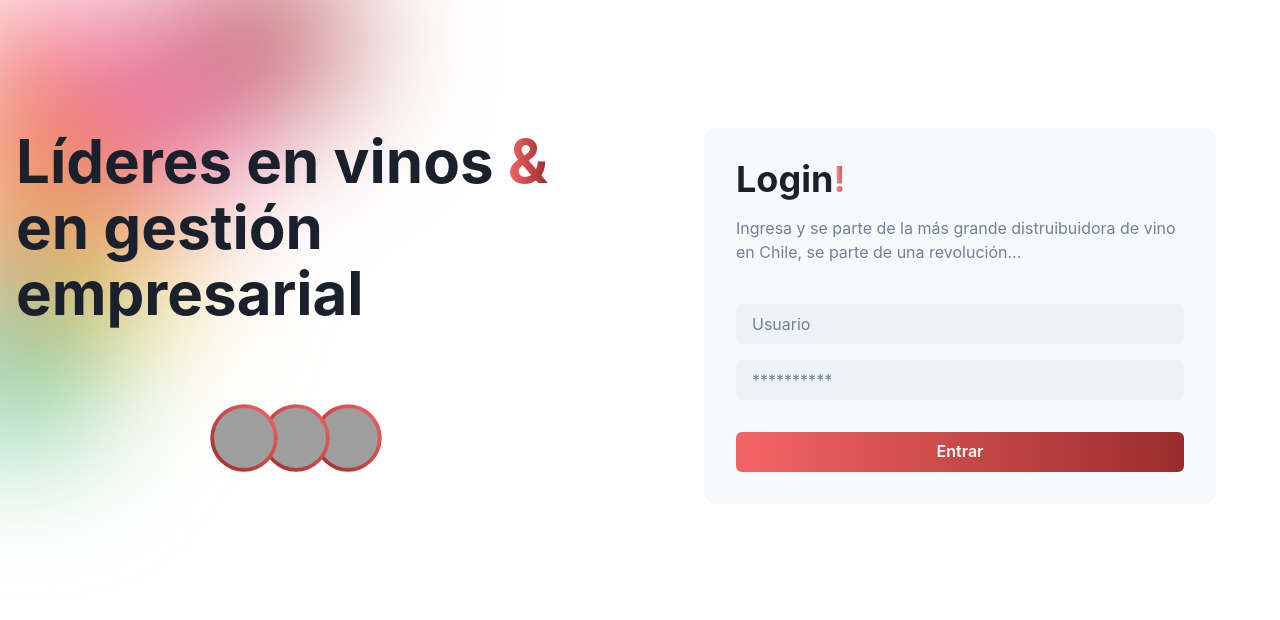
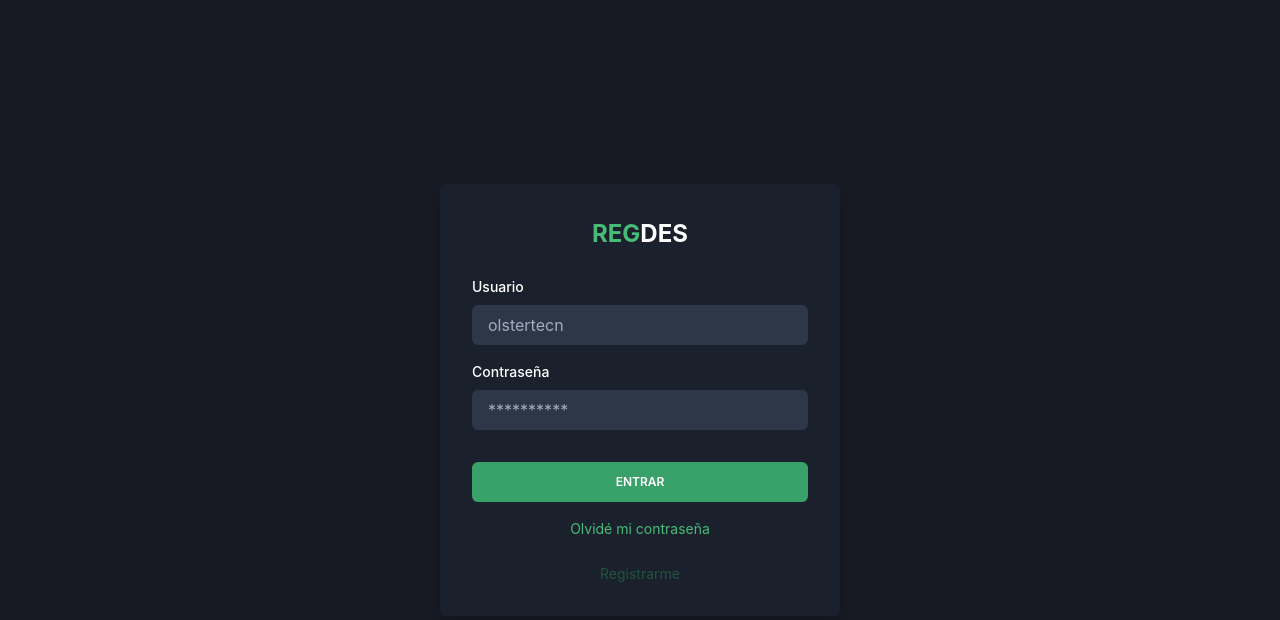
Before and after one commit to Olstertecn11/RegdesAdmin, a React (Vite) app: page / in a window 1280 px wide. Shown: the top 620 px of the page. Built offline with nearby package versions, Linux system fonts and the light colour scheme; grey boxes are pictures that could not be loaded.

Commit message:
Login and Register

```diff
--- a/index.html
+++ b/index.html
@@ -3,7 +3,7 @@
 
 <head>
   <meta charset="UTF-8" />
-  <link rel="icon" type="image/svg+xml" href="https://images.vivino.com/thumbs/VEiwS0o8QIuWLEo6Ks7bKg_pl_375x500.png" />
+  <link rel="icon" type="image/svg+xml" href="./src/assets/regdes.png" />
   <meta name="viewport" content="width=device-width, initial-scale=1.0" />
   <title>Vino Costero</title>
 </head>
--- a/src/pages/common/Login.jsx
+++ b/src/pages/common/Login.jsx
@@ -1,192 +1,127 @@
+import React from "react";
+import { Box, Input, Button, Text, VStack, FormControl, FormLabel, Link } from "@chakra-ui/react";
+import { login } from "../../services/auth";
 
-import {
-  Box,
-  Flex,
-  Stack,
-  Heading,
-  Text,
-  Container,
-  Input,
-  Button,
-  SimpleGrid,
-  Avatar,
-  AvatarGroup,
-  useBreakpointValue,
-  Icon,
-} from '@chakra-ui/react'
-import React from 'react'
-import { useNavigate } from 'react-router-dom'
+const Login = () => {
+  const emptyUser = { username: '', password: '' };
+  const [user, setUser] = React.useState();
 
-const avatars = [
-  {
-    name: 'Sauvignon Blanc',
-    url: 'https://cdnx.jumpseller.com/la-liebre/image/51266155/resize/255/255?1722352207',
-  },
-  {
-    name: 'Montefranco Costero',
-    url: 'https://cdnx.jumpseller.com/la-liebre/image/49300213/resize/255/255?1717168978',
-  },
-  {
-    name: 'Requingua Toro Cabernet',
-    url: 'https://tienda.hellowine.cl/cdn/shop/files/TDP-M.png?v=1711563838',
-  }
-]
+  const handleLogin = async () => {
+    const user_request = { usuario: user.username, contrasena: user.password };
+    const response = await login(user_request);
+    console.log(response)
+    if (response.status === 200) {
+      console.log('Success');
 
-const Blur = (props) => {
-  return (
-    <Icon
-      width={useBreakpointValue({ base: '100%', md: '40vw', lg: '30vw' })}
-      zIndex={useBreakpointValue({ base: -1, md: -1, lg: 0 })}
-      height="560px"
-      viewBox="0 0 528 560"
-      fill="none"
-      xmlns="http://www.w3.org/2000/svg"
-      {...props}>
-      <circle cx="71" cy="61" r="111" fill="#F56565" />
-      <circle cx="244" cy="106" r="139" fill="#ED64A6" />
-      <circle cy="291" r="139" fill="#ED64A6" />
-      <circle cx="80.5" cy="189.5" r="101.5" fill="#ED8936" />
-      <circle cx="196.5" cy="317.5" r="101.5" fill="#ECC94B" />
-      <circle cx="70.5" cy="458.5" r="101.5" fill="#48BB78" />
-      <circle cx="426.5" cy="-0.5" r="101.5" fill="#AB3636" />
-    </Icon>
-  )
-}
-
-export default function Login() {
-
-  const empty = { username: '', password: '' };
-  const [user, setUser] = React.useState(empty);
-  const history = useNavigate();
-
-  const handleChange = (e) => {
-    const name = e.target.name;
-    const value = e.target.value;
-    setUser(prev => ({ ...prev, [name]: value }));
-  }
-
-  const handleSubmit = () => {
-    if (user.username === 'admin' && user.password === 'admin') {
-      history('/Home');
-    }
-    else {
-      alert("wrong credentials")
-      console.log(user);
+    } else {
+      console.log('Error');
     }
   }
 
+
+  const handleChange = (e) => {
+    setUser({ ...user, [e.target.name]: e.target.value });
+  }
+
+
+
+
   return (
-    <Box position={'relative'}>
-      <Container
-        as={SimpleGrid}
-        maxW={'7xl'}
-        columns={{ base: 1, md: 2 }}
-        spacing={{ base: 10, lg: 32 }}
-        py={{ base: 10, sm: 20, lg: 32 }}>
-        <Stack spacing={{ base: 10, md: 20 }}>
-          <Heading
-            lineHeight={1.1}
-            zIndex={100}
-            fontSize={{ base: '3xl', sm: '4xl', md: '5xl', lg: '6xl' }}>
-            Líderes en vinos{' '}
-            <Text as={'span'} bgGradient="linear(to-r, red.400,red.700)" bgClip="text">
-              &
-            </Text>{' '}
-            en gestión empresarial
-          </Heading>
-          <Stack direction={'row'} spacing={4} align={'center'} justifyContent={'center'}>
-            <AvatarGroup>
-              {avatars.map((avatar) => (
-                <Avatar
-                  key={avatar.name}
-                  name={avatar.name}
-                  src={avatar.url}
-                  // eslint-disable-next-line react-hooks/rules-of-hooks
-                  size={useBreakpointValue({ base: 'md', md: 'lg' })}
-                  position={'relative'}
-                  zIndex={2}
-                  _before={{
-                    content: '""',
-                    width: 'full',
-                    height: 'full',
-                    rounded: 'full',
-                    transform: 'scale(1.125)',
-                    bgGradient: 'linear(to-bl, red.400,red.700)',
-                    position: 'absolute',
-                    zIndex: -1,
-                    top: 0,
-                    left: 0,
-                  }}
+    <Box
+      bg="gray.900"
+      minH="100vh"
+      display="flex"
+      alignItems="center"
+      justifyContent="center"
+      p={4}
+    >
+      <Box
+        w="400px"
+        bg="gray.800"
+        borderRadius="md"
+        p={8}
+        boxShadow="lg"
+        textAlign="center"
+      >
+        <Text
+          fontSize="2xl"
+          fontWeight="bold"
+          color="white"
+          mb={6}
+        >
+          <Text as="span" color="green.400">
+            REG
+          </Text>
+          DES
+        </Text>
+
+        <VStack spacing={4}>
+          <FormControl>
+            <FormLabel color="white" fontSize="sm">
+              Usuario
+            </FormLabel>
+            <Input
+              placeholder="olstertecn"
+              bg="gray.700"
+              onChange={handleChange}
+              name="username"
+              color="white"
+              border="none"
+              _placeholder={{ color: "gray.400" }}
+              _focus={{ outline: "none", border: "1px solid green.400" }}
             />
-              ))}
-            </AvatarGroup>
-          </Stack>
-        </Stack>
-        <Stack
-          bg={'gray.50'}
-          rounded={'xl'}
-          p={{ base: 4, sm: 6, md: 8 }}
-          spacing={{ base: 8 }}
-          maxW={{ lg: 'lg' }}>
-          <Stack spacing={4}>
-            <Heading
-              color={'gray.800'}
-              lineHeight={1.1}
-              fontSize={{ base: '2xl', sm: '3xl', md: '4xl' }}>
-              Login
-              <Text as={'span'} bgGradient="linear(to-r, red.200,red.600)" bgClip="text">
-                !
-              </Text>
-            </Heading>
-            <Text color={'gray.500'} fontSize={{ base: 'sm', sm: 'md' }}>
-              Ingresa y se parte de la más grande distruibuidora de vino en Chile, se parte de una revolución...
-            </Text>
-          </Stack>
-          <Box as={'form'} mt={2}>
-            <Stack spacing={4}>
+          </FormControl>
+
+          {/* Password */}
+          <FormControl>
+            <FormLabel color="white" fontSize="sm">
+              Contraseña
+            </FormLabel>
             <Input
-                placeholder="Usuario"
-                bg={'gray.100'}
-                name="username"
-                border={0}
-                color={'gray.500'}
-                value={user.username}
-                _placeholder={{
-                  color: 'gray.500',
-                }}
-                onChange={handleChange}
-              />
-              <Input
+              type="password"
+              placeholder="**********"
+              bg="gray.700"
+              color="white"
+              border="none"
               name="password"
               onChange={handleChange}
-                value={user.password}
-                placeholder="**********"
-                bg={'gray.100'}
-                border={0}
-                color={'gray.500'}
-                _placeholder={{
-                  color: 'gray.500',
-                }}
+              _placeholder={{ color: "gray.400" }}
+              _focus={{ outline: "none", border: "1px solid green.400" }}
             />
-            </Stack>
+          </FormControl>
+
           <Button
-              fontFamily={'heading'}
-              mt={8}
-              w={'full'}
-              onClick={handleSubmit}
-              bgGradient="linear(to-r, red.400,red.700)"
-              color={'white'}
-              _hover={{
-                bgGradient: 'linear(to-r, red.400,red.700)',
-                boxShadow: 'xl',
-              }}>
-              Entrar
+            colorScheme="green"
+            w="full"
+            size="md"
+            fontSize={12}
+            onClick={handleLogin}
+            mt={4}
+          >
+            ENTRAR
           </Button>
+        </VStack>
+
+        <Text
+          color="gray.400"
+          fontSize="sm"
+          mt={4}
+        >
+          <Link color="green.400" href="#">
+            Olvidé mi contraseña
+          </Link>
+        </Text>
+
+        <Text
+          color="green.800"
+          fontSize="sm"
+          mt={6}
+        >
+          <Link href="/register">Registrarme</Link>
+        </Text>
       </Box>
-          form
-        </Stack>
-      </Container>
-      <Blur position={'absolute'} top={-10} left={-10} style={{ filter: 'blur(70px)' }} />
     </Box>
-  )
-}
+  );
+};
+
+export default Login;
--- /dev/null
+++ b/src/pages/common/Register.jsx
@@ -0,0 +1,151 @@
+import React from "react";
+import { Box, Input, Button, Text, VStack, FormControl, FormLabel, Link } from "@chakra-ui/react";
+import { register } from "../../services/auth";
+
+const Register = () => {
+  const emptyUser = { username: '', email: '', password: '', confirmPassword: '' };
+  const [user, setUser] = React.useState(emptyUser);
+  const [errorMessage, setErrorMessage] = React.useState("");
+
+  const handleRegister = async () => {
+    if (user.password !== user.confirmPassword) {
+      setErrorMessage("Las contraseñas no coinciden");
+      return;
+    }
+
+
+    const response = await register(user.username, user.email, user.password);
+    console.log(response);
+    if (response.status === 201) {
+      console.log("Registro exitoso");
+    } else {
+      setErrorMessage("Error en el registro");
+    }
+  };
+
+  const handleChange = (e) => {
+    setUser({ ...user, [e.target.name]: e.target.value });
+  };
+
+  return (
+    <Box
+      bg="gray.900"
+      minH="100vh"
+      display="flex"
+      alignItems="center"
+      justifyContent="center"
+      p={4}
+    >
+      <Box
+        w="400px"
+        bg="gray.800"
+        borderRadius="md"
+        p={8}
+        boxShadow="lg"
+        textAlign="center"
+      >
+        <Text fontSize="2xl" fontWeight="bold" color="white" mb={6}>
+          <Text as="span" color="green.400">
+            REG
+          </Text>
+          DES
+        </Text>
+
+        <VStack spacing={4}>
+          <FormControl>
+            <FormLabel color="white" fontSize="sm">
+              Usuario
+            </FormLabel>
+            <Input
+              placeholder="olstertecn"
+              bg="gray.700"
+              name="username"
+              onChange={handleChange}
+              color="white"
+              border="none"
+              _placeholder={{ color: "gray.400" }}
+              _focus={{ outline: "none", border: "1px solid green.400" }}
+            />
+          </FormControl>
+
+          <FormControl>
+            <FormLabel color="white" fontSize="sm">
+              Correo Electrónico
+            </FormLabel>
+            <Input
+              placeholder="correo@ejemplo.com"
+              bg="gray.700"
+              name="email"
+              type="email"
+              onChange={handleChange}
+              color="white"
+              border="none"
+              _placeholder={{ color: "gray.400" }}
+              _focus={{ outline: "none", border: "1px solid green.400" }}
+            />
+          </FormControl>
+
+          <FormControl>
+            <FormLabel color="white" fontSize="sm">
+              Contraseña
+            </FormLabel>
+            <Input
+              type="password"
+              placeholder="**********"
+              bg="gray.700"
+              name="password"
+              onChange={handleChange}
+              color="white"
+              border="none"
+              _placeholder={{ color: "gray.400" }}
+              _focus={{ outline: "none", border: "1px solid green.400" }}
+            />
+          </FormControl>
+
+          <FormControl>
+            <FormLabel color="white" fontSize="sm">
+              Confirmar Contraseña
+            </FormLabel>
+            <Input
+              type="password"
+              placeholder="**********"
+              bg="gray.700"
+              name="confirmPassword"
+              onChange={handleChange}
+              color="white"
+              border="none"
+              _placeholder={{ color: "gray.400" }}
+              _focus={{ outline: "none", border: "1px solid green.400" }}
+            />
+          </FormControl>
+
+          {errorMessage && (
+            <Text color="red.400" fontSize="sm">
+              {errorMessage}
+            </Text>
+          )}
+
+          <Button
+            colorScheme="green"
+            w="full"
+            size="md"
+            fontSize={12}
+            onClick={handleRegister}
+            mt={4}
+          >
+            REGISTRARSE
+          </Button>
+        </VStack>
+
+        <Text color="gray.400" fontSize="sm" mt={4}>
+          ¿Ya tienes cuenta?{" "}
+          <Link color="green.400" href="/login">
+            Iniciar sesión
+          </Link>
+        </Text>
+      </Box>
+    </Box>
+  );
+};
+
+export default Register;
--- a/src/routes/userRoutes.js
+++ b/src/routes/userRoutes.js
@@ -9,10 +9,12 @@ import SickSowing from "../pages/admin/SickSowing";
 import ViewParcel from '../pages/admin/ViewParcel';
 import ViewGrapes from '../pages/admin/ViewGrapes';
 import ViewSowing from '../pages/admin/ViewSowing';
+import Register from "../pages/common/Register";
 
 
 const userRoutes = [
   { path: "/login", component: Login, public: true },
+  { path: "/register", component: Register, public: true },
   { path: "/", component: Login, public: true },
   { path: "/Home", component: Home },
   { path: "/admin/grapes-new", component: GrapeRegister },
--- /dev/null
+++ b/src/services/auth.js
@@ -0,0 +1,20 @@
+import api from "./api";
+import handleRequest from '../utils/handleRequest';
+import { constants } from "../constants/env";
+
+export const login = async (credentials) => {
+  return handleRequest(() => api.post('/login', { ...credentials }));
+}
+
+
+export const register = async (username, email, password) => {
+  return handleRequest(() => api.post('/usuarios', { usuario: username, correo: email, contrasena: password, id_privilegios: constants.privileges.user }));
+}
+
+export const logout = async (token) => {
+  return handleRequest(() => api.post('/logout', { token }));
+}
+
+export const getInfo = async (user) => {
+  return handleRequest(() => api.get('/me', { usuario: user }));
+}
```
Also changed, not shown: src/config/config.js (+4 -4 lines), src/constants/env.js (added, +9 -0 lines), src/assets/regdes.png (added). Lines whose indentation alone changed are shown as unchanged.
